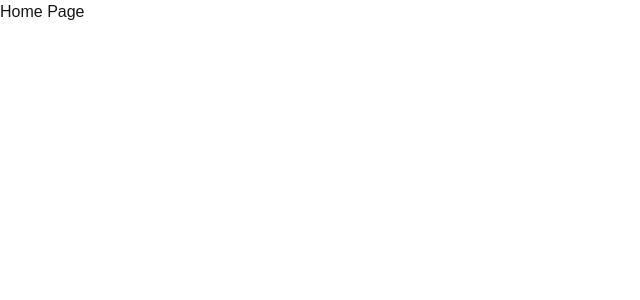
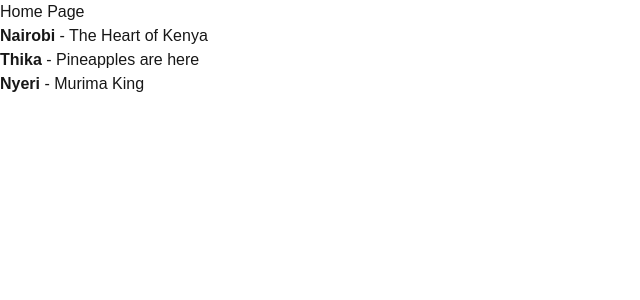
Before and after one commit to tricyvic/alx-project-0x02-setup, a Next.js app in the folder alx-project-0x02/: page /home in a window 1280 px wide. Shown: the top 300 px of the page, without its empty margins (0-640 px from the left). Built offline with nearby package versions, Linux system fonts and the light colour scheme.

Commit message:
Add navigation

```diff
--- /dev/null
+++ b/alx-project-0x02/components/common/Card.tsx
@@ -0,0 +1,11 @@
+import React from 'react'
+
+const Card:React.FC<CardProps> = ({title,content}) => {
+  return (
+    <div>
+        <p><strong>{title}</strong> - {content}</p>
+    </div>
+  )
+}
+
+export default Card
--- a/alx-project-0x02/interfaces/index.ts
+++ b/alx-project-0x02/interfaces/index.ts
@@ -1 +1,7 @@
 // interfaces
+interface CardProps{
+    id?:number;
+    title:string;
+    content:string;
+    img?:string;
+}
--- a/alx-project-0x02/pages/home.tsx
+++ b/alx-project-0x02/pages/home.tsx
@@ -1,7 +1,15 @@
+import Card from "@/components/common/Card";
 import React from "react";
 
 const home = () => {
-  return <h1>Home Page</h1>;
+  return (
+    <div>
+        <h1>Home Page</h1>
+        <Card title="Nairobi" content="The Heart of Kenya"/>
+        <Card title="Thika" content="Pineapples are here "/>
+        <Card title="Nyeri" content="Murima King"/>
+    </div>
+  );
 };
 
 export default home;
```
